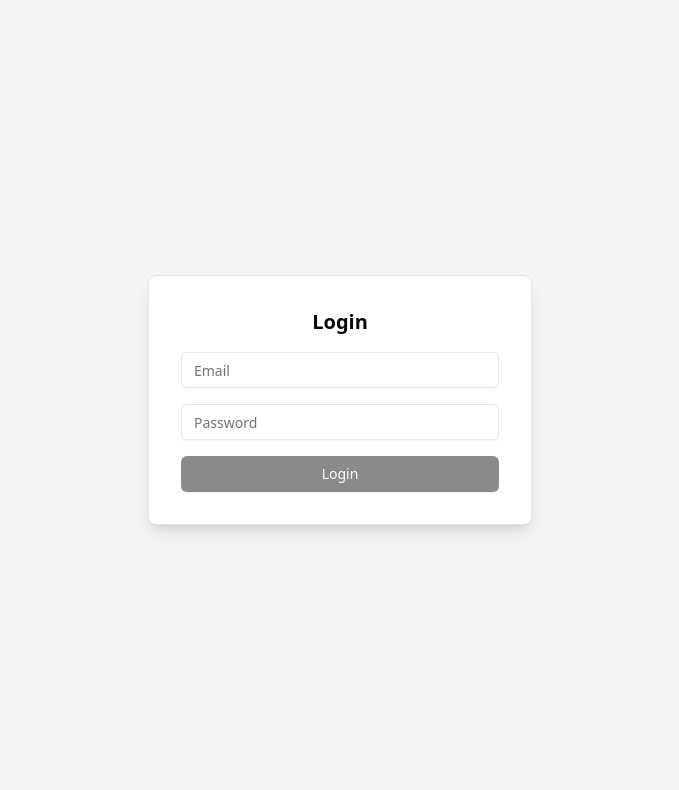
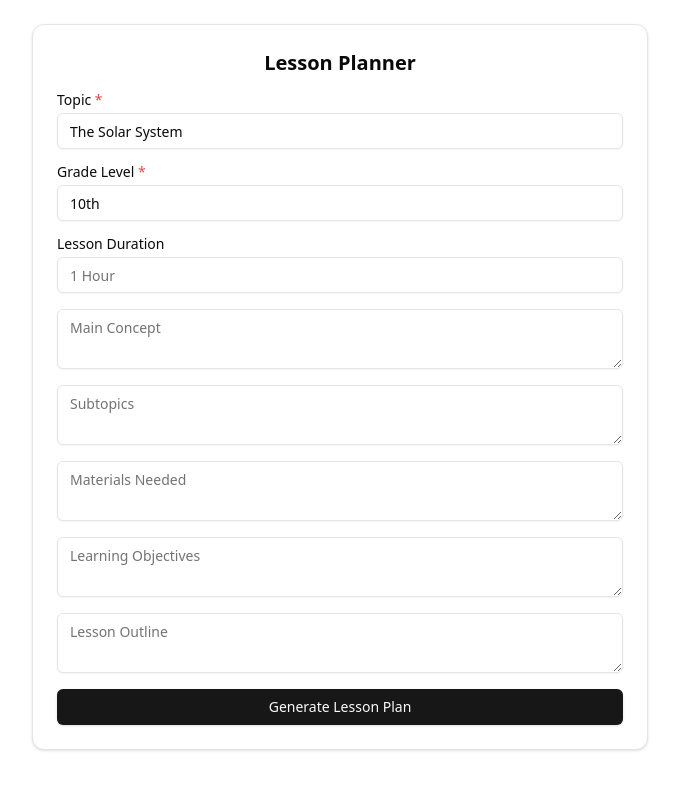
Before and after one commit to Shubham-567/AI-Lesson-Planner, a React (Vite) app: page / in a window 1280 px wide. Before the commit this address led to /Login. Shown: the top 790 px of the page, without its empty margins (300-979 px from the left). Built offline with nearby package versions, Linux system fonts and the light colour scheme; no server answers; sample sign-in values are in the browser's storage.

Commit message:
added proper error handling and skeleton for loading state and fix minor bugs

```diff
--- a/package.json
+++ b/package.json
@@ -13,6 +13,7 @@
     "@google/generative-ai": "^0.22.0",
     "@radix-ui/react-accordion": "^1.2.3",
     "@radix-ui/react-icons": "^1.3.2",
+    "@radix-ui/react-label": "^2.1.2",
     "@radix-ui/react-slot": "^1.1.2",
     "@shadcn/ui": "^0.0.4",
     "@tailwindcss/vite": "^4.0.7",
--- a/src/components/ui/LessonAccordion.jsx
+++ b/src/components/ui/LessonAccordion.jsx
@@ -12,8 +12,13 @@ import { generatePDF } from "@/utils/pdfGenerator";
 const LessonAccordion = ({ lesson }) => {
   if (!lesson) return null;
 
+  // console.log("lesson: ", lesson);
+
   return (
-    <Card id='lesson-content' className='p-6 mt-4 max-w-lg mx-auto'>
+    <Card id='lesson-content' className='p-6 w-full md:w-1/2'>
+      <h2 className='text-xl font-semibold text-center'>
+        Generated Lesson Plan
+      </h2>
       <Accordion type='single' collapsible>
         <AccordionItem value='topic'>
           <AccordionTrigger>Topic</AccordionTrigger>
@@ -39,13 +44,20 @@ const LessonAccordion = ({ lesson }) => {
               <strong>Subject:</strong> {lesson.Subject}
             </p>
             <p>
-              <strong>Grade Level:</strong> {lesson.GradeLevel}
+              <strong>Year Group or Grade Level:</strong> {lesson.GradeLevel}
             </p>
           </AccordionContent>
         </AccordionItem>
 
+        <AccordionItem value='main-topics'>
+          <AccordionTrigger>Main Topic or Unit</AccordionTrigger>
+          <AccordionContent>
+            <p>{lesson.MainTopic}</p>
+          </AccordionContent>
+        </AccordionItem>
+
         <AccordionItem value='subtopics'>
-          <AccordionTrigger>Subtopics</AccordionTrigger>
+          <AccordionTrigger>Subtopics or Key Concepts</AccordionTrigger>
           <AccordionContent>
             <ul className='list-disc ml-4'>
               {lesson.Subtopics.map((subtopic, index) => (
--- /dev/null
+++ b/src/components/ui/label.jsx
@@ -0,0 +1,16 @@
+import * as React from "react"
+import * as LabelPrimitive from "@radix-ui/react-label"
+import { cva } from "class-variance-authority";
+
+import { cn } from "@/lib/utils"
+
+const labelVariants = cva(
+  "text-sm font-medium leading-none peer-disabled:cursor-not-allowed peer-disabled:opacity-70"
+)
+
+const Label = React.forwardRef(({ className, ...props }, ref) => (
+  <LabelPrimitive.Root ref={ref} className={cn(labelVariants(), className)} {...props} />
+))
+Label.displayName = LabelPrimitive.Root.displayName
+
+export { Label }
--- a/src/pages/LessonPlanner.jsx
+++ b/src/pages/LessonPlanner.jsx
@@ -3,22 +3,24 @@ import { useReactToPrint } from "react-to-print";
 import { jsPDF } from "jspdf";
 import autoTable from "jspdf-autotable";
 
-// shadcn components
+// shadCN components
 import { Input } from "@/components/ui/input";
 import { Textarea } from "@/components/ui/textarea";
 import { Button } from "@/components/ui/button";
 import { Card } from "@/components/ui/card";
 import { Skeleton } from "@/components/ui/skeleton";
+import { Label } from "@/components/ui/label";
+
 import LessonAccordion from "@/components/ui/LessonAccordion";
 
 // response from api
 import { generateLessonPlan } from "@/utils/geminiApi";
-import { generatePDF } from "@/utils/pdfGenerator";
 
 function LessonPlanner() {
   const [lesson, setLesson] = useState({
-    topic: "",
-    gradeLevel: "",
+    topic: "The Solar System",
+    gradeLevel: "10th",
+    duration: "",
     mainConcept: "",
     subtopics: "",
     materials: "",
@@ -46,36 +48,63 @@ function LessonPlanner() {
 
     try {
       const response = await generateLessonPlan(lesson);
+      // console.log("api response: ", response);
       setGeneratedLesson(response);
     } catch (err) {
-      setError("Failed to generate lesson plan. Please try again.");
+      setError("Failed to generate lesson plan. Please try again later.");
     } finally {
       setLoading(false);
     }
   };
 
   return (
-    <div className='container mx-auto p-6'>
-      <Card className='p-6 space-y-4 max-w-lg mx-auto'>
+    <div className='container flex flex-row items-start justify-center gap-6 mx-auto p-6'>
+      <Card className='p-6 space-y-4 w-full md:w-1/2'>
         <h2 className='text-xl font-semibold text-center'>Lesson Planner</h2>
 
+        <div className='grid w-full items-center gap-1.5'>
+          <Label htmlFor='topic'>
+            Topic <span className='text-red-500'>*</span>
+          </Label>
           <Input
             name='topic'
-          placeholder='Topic'
+            id='topic'
+            placeholder='The Solar System'
             value={lesson.topic}
             onChange={handleChange}
             aria-label='Lesson Topic'
           />
+        </div>
+
+        <div className='grid w-full items-center gap-1.5'>
+          <Label htmlFor='grade-level'>
+            Grade Level <span className='text-red-500'>*</span>
+          </Label>
           <Input
             name='gradeLevel'
-          placeholder='Grade Level'
+            id='grade-level'
+            placeholder='High School - 10th Grade  Astronomy'
             value={lesson.gradeLevel}
             onChange={handleChange}
             aria-label='Grade Level'
           />
+        </div>
+
+        <div className='grid w-full items-center gap-1.5'>
+          <Label htmlFor='lesson-duration'>Lesson Duration</Label>
+          <Input
+            name='duration'
+            id='lesson-duration'
+            placeholder='1 Hour'
+            value={lesson.duration}
+            onChange={handleChange}
+            aria-label='Lesson Duration'
+          />
+        </div>
 
         <Textarea
           name='mainConcept'
+          id='main-concept'
           placeholder='Main Concept'
           value={lesson.mainConcept}
           onChange={handleChange}
@@ -114,19 +143,55 @@ function LessonPlanner() {
           aria-label='Lesson Outline'
         />
 
+        {error.length > 0 && (
+          <div
+            className='p-4 mb-4 text-sm text-red-800 rounded-lg bg-red-50 dark:bg-gray-800 dark:text-red-400'
+            role='alert'>
+            <span className='font-bold'>Error:</span> {error}
+          </div>
+        )}
+
         <Button onClick={handleGenerate} disabled={loading} className='w-full'>
           {loading ? "Generating..." : "Generate Lesson Plan"}
         </Button>
       </Card>
 
-      {loading && (
-        <Card className='p-6 mt-4 max-w-lg mx-auto'>
+      {loading ? (
+        <Card className='p-6 w-full md:w-1/2'>
+          <h2 className='text-xl font-semibold text-center mb-4'>
+            <Skeleton className='h-6 w-3/4 mx-auto' />
+          </h2>
+
           <Skeleton className='h-6 mb-2' />
-          <Skeleton className='h-4 w-3/4' />
+          <Skeleton className='h-4 w-3/4 mb-2' />
+
+          <Skeleton className='h-6 mb-2' />
+          <Skeleton className='h-4 w-3/4 mb-2' />
+
+          <Skeleton className='h-6 mb-2' />
+          <Skeleton className='h-4 w-3/4 mb-2' />
+
+          <Skeleton className='h-6 mb-2' />
+          <Skeleton className='h-4 w-3/4 mb-2' />
+          <Skeleton className='h-4 w-1/2 mb-2' />
+
+          <Skeleton className='h-6 mb-2' />
+          <Skeleton className='h-4 w-3/4 mb-2' />
+          <Skeleton className='h-4 w-1/2 mb-2' />
+
+          <Skeleton className='h-6 mb-2' />
+          <Skeleton className='h-4 w-3/4 mb-2' />
+          <Skeleton className='h-4 w-1/2 mb-2' />
+
+          <Skeleton className='h-6 mb-2' />
+          <Skeleton className='h-4 w-3/4 mb-2' />
+
+          <Skeleton className='h-10 w-full mt-4' />
         </Card>
+      ) : (
+        // generated lesson plan
+        generatedLesson && <LessonAccordion lesson={generatedLesson} />
       )}
-
-      {generatedLesson && <LessonAccordion lesson={generatedLesson} />}
     </div>
   );
 }
--- a/src/pages/Login.jsx
+++ b/src/pages/Login.jsx
@@ -15,7 +15,7 @@ function Login() {
 
   const handleLogin = () => {
     if (email.trim() === demoEmail && password.trim() === demoPass) {
-      localStorage.setItem("isAuthenticated", "true");
+      sessionStorage.setItem("isAuthenticated", "true");
       navigate("/");
     } else {
       setError("Invalid email or password.");
@@ -43,7 +43,13 @@ function Login() {
           aria-label='Password'
         />
 
-        {error && <p className='text-red-500 text-sm'>{error} </p>}
+        {error && (
+          <div
+            className='p-4 mb-4 text-sm text-red-800 rounded-lg bg-red-50 dark:bg-gray-800 dark:text-red-400'
+            role='alert'>
+            <span className='font-medium'>Error:</span> {error}
+          </div>
+        )}
 
         <Button
           onClick={handleLogin}
@@ -53,6 +59,9 @@ function Login() {
           }`}>
           Login
         </Button>
+
+        <p>Email: {demoEmail}</p>
+        <p>Password: {demoPass}</p>
       </Card>
     </div>
   );
--- a/src/routes/ProtectedRoute.jsx
+++ b/src/routes/ProtectedRoute.jsx
@@ -1,7 +1,7 @@
 import { Navigate } from "react-router-dom";
 
 function ProtectedRoute({ children }) {
-  const isAuthenticated = localStorage.getItem("isAuthenticated");
+  const isAuthenticated = sessionStorage.getItem("isAuthenticated");
   return isAuthenticated ? children : <Navigate to='/Login' />;
 }
 
```
Also changed, not shown: src/utils/geminiApi.js (+13 -4 lines), 1 other file (tests, documents, lock files or other folders). Lines whose indentation alone changed are shown as unchanged.
